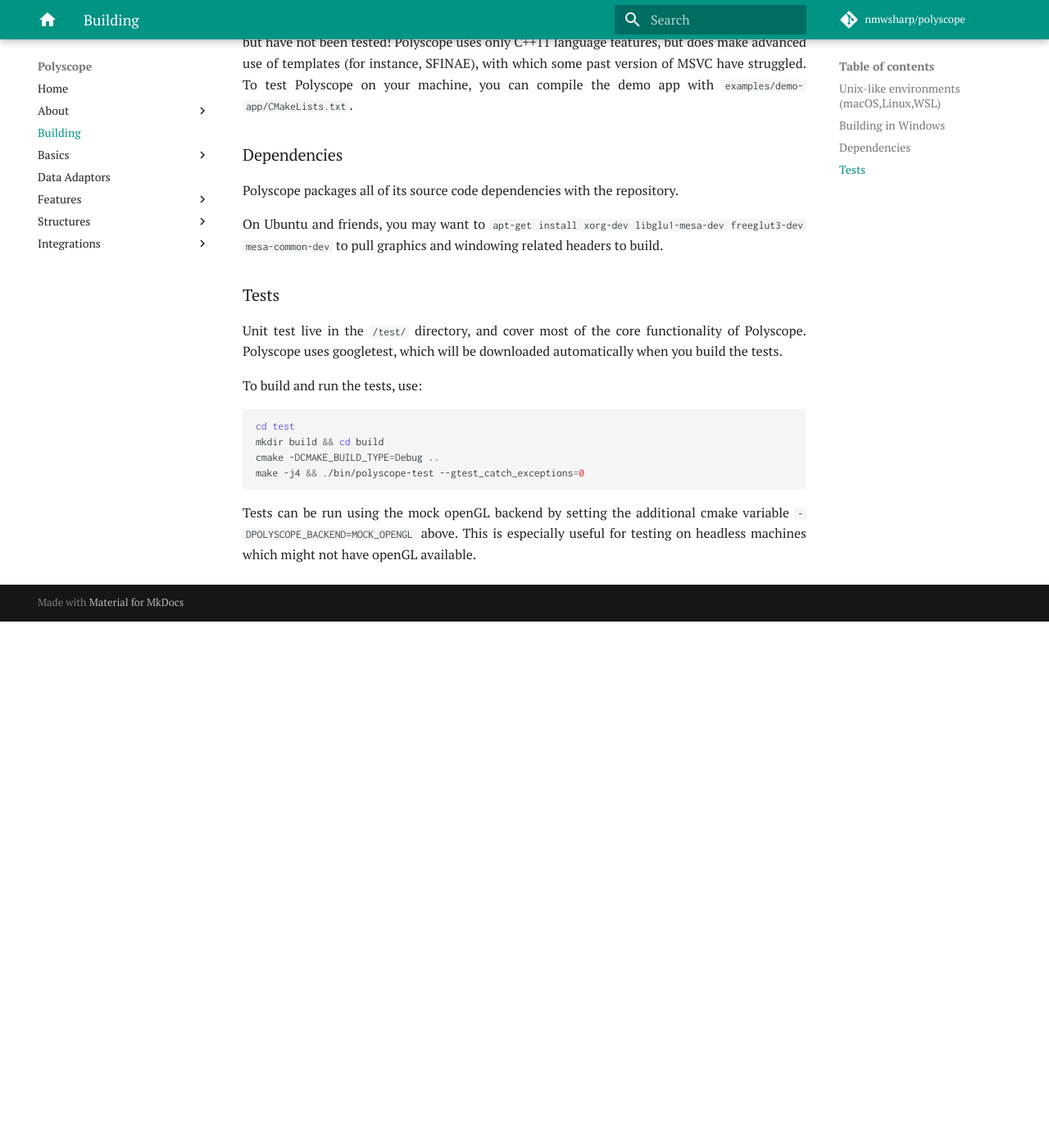
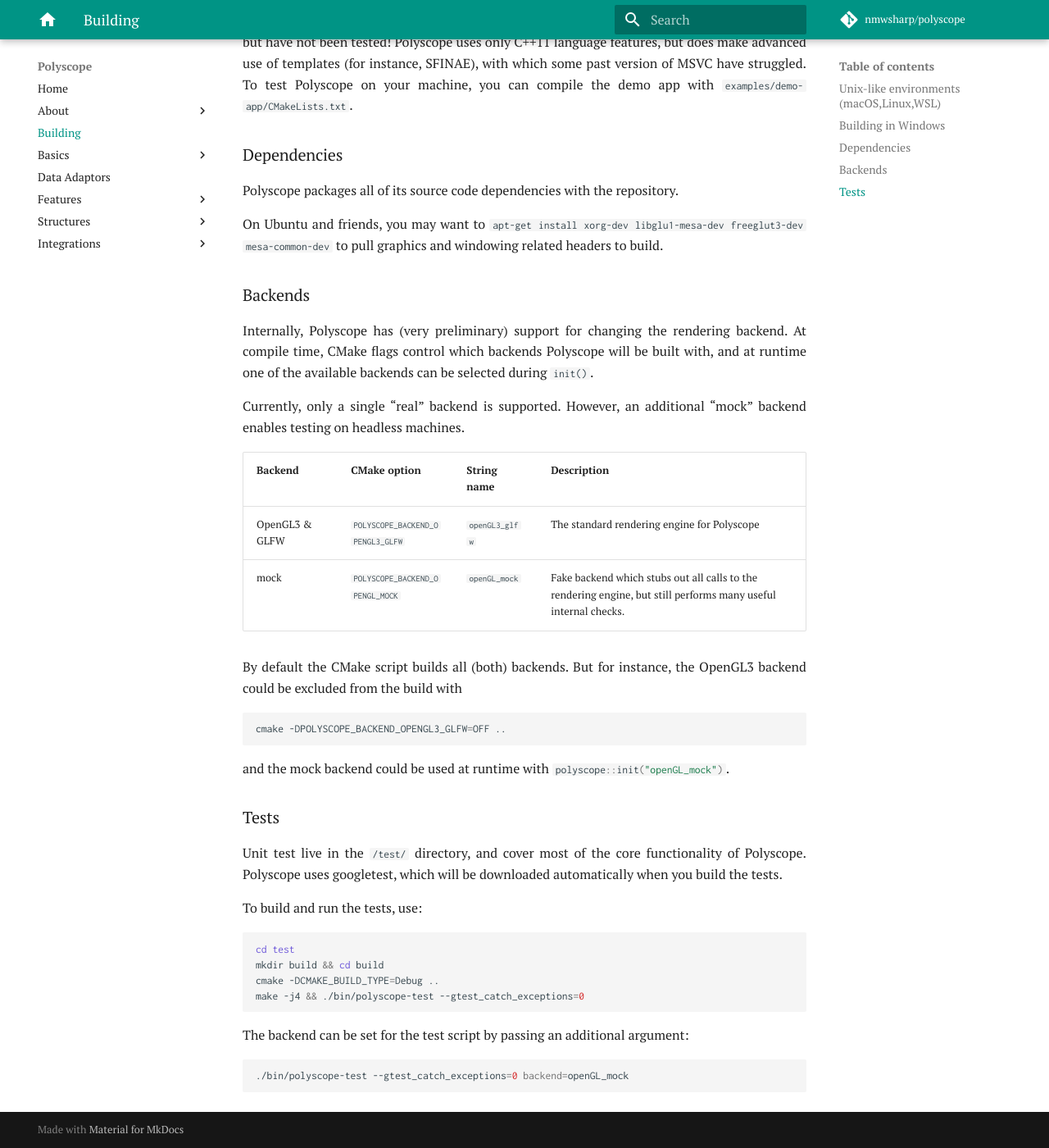
Before and after one commit to nmwsharp/polyscope-docs, an MkDocs documentation site: the page built from source/building/index.md, in a window 1280 px wide and 1400 px high, scrolled down 1217 px. Shown: the whole window at 82% size. Built offline with MkDocs 1.6.1 and Material for MkDocs 9.7.7, drawn with Linux system fonts in a browser that asks for light colours; comment, search, counter and statistics services are not loaded; before the commit the page ends 1975 px from its top, so only the background shows below that.

Commit message:
updates for v1.1.0

````diff
--- a/source/building/index.md
+++ b/source/building/index.md
@@ -43,6 +43,23 @@
 
 On Ubuntu and friends, you may want to `apt-get install xorg-dev libglu1-mesa-dev freeglut3-dev mesa-common-dev` to pull graphics and windowing related headers to build.
 
+### Backends
+
+Internally, Polyscope has (very preliminary) support for changing the rendering backend. At compile time, CMake flags control which backends Polyscope will be built with, and at runtime one of the available backends can be selected during `init()`.
+
+Currently, only a single "real" backend is supported. However, an additional "mock" backend enables testing on headless machines.
+
+| **Backend** | **CMake option** | **String name** | **Description**
+--- | --- | --- | ---
+OpenGL3 & GLFW |  `POLYSCOPE_BACKEND_OPENGL3_GLFW` | `openGL3_glfw` | The standard rendering engine for Polyscope
+mock |  `POLYSCOPE_BACKEND_OPENGL_MOCK` | `openGL_mock` | Fake backend which stubs out all calls to the rendering engine, but still performs many useful internal checks.
+
+By default the CMake script builds all (both) backends. But for instance, the OpenGL3 backend could be excluded from the build with
+```sh
+cmake -DPOLYSCOPE_BACKEND_OPENGL3_GLFW=OFF ..
+```
+and the mock backend could be used at runtime with `#!cpp polyscope::init("openGL_mock")`.
+
 ### Tests
 
 Unit test live in the `/test/` directory, and cover most of the core functionality of Polyscope. Polyscope uses googletest, which will be downloaded automatically when you build the tests.
@@ -55,5 +72,7 @@
 cmake -DCMAKE_BUILD_TYPE=Debug ..
 make -j4 && ./bin/polyscope-test --gtest_catch_exceptions=0
 ```
-
-Tests can be run using the mock openGL backend by setting the additional cmake variable `-DPOLYSCOPE_BACKEND=MOCK_OPENGL` above. This is especially useful for testing on headless machines which might not have openGL available.
+The backend can be set for the test script by passing an additional argument:
+```sh
+./bin/polyscope-test --gtest_catch_exceptions=0 backend=openGL_mock
+```
````
Also changed, not shown: source/about/release_notes.md (+1 -0 lines), source/basics/initializing.md (+4 -2 lines).
